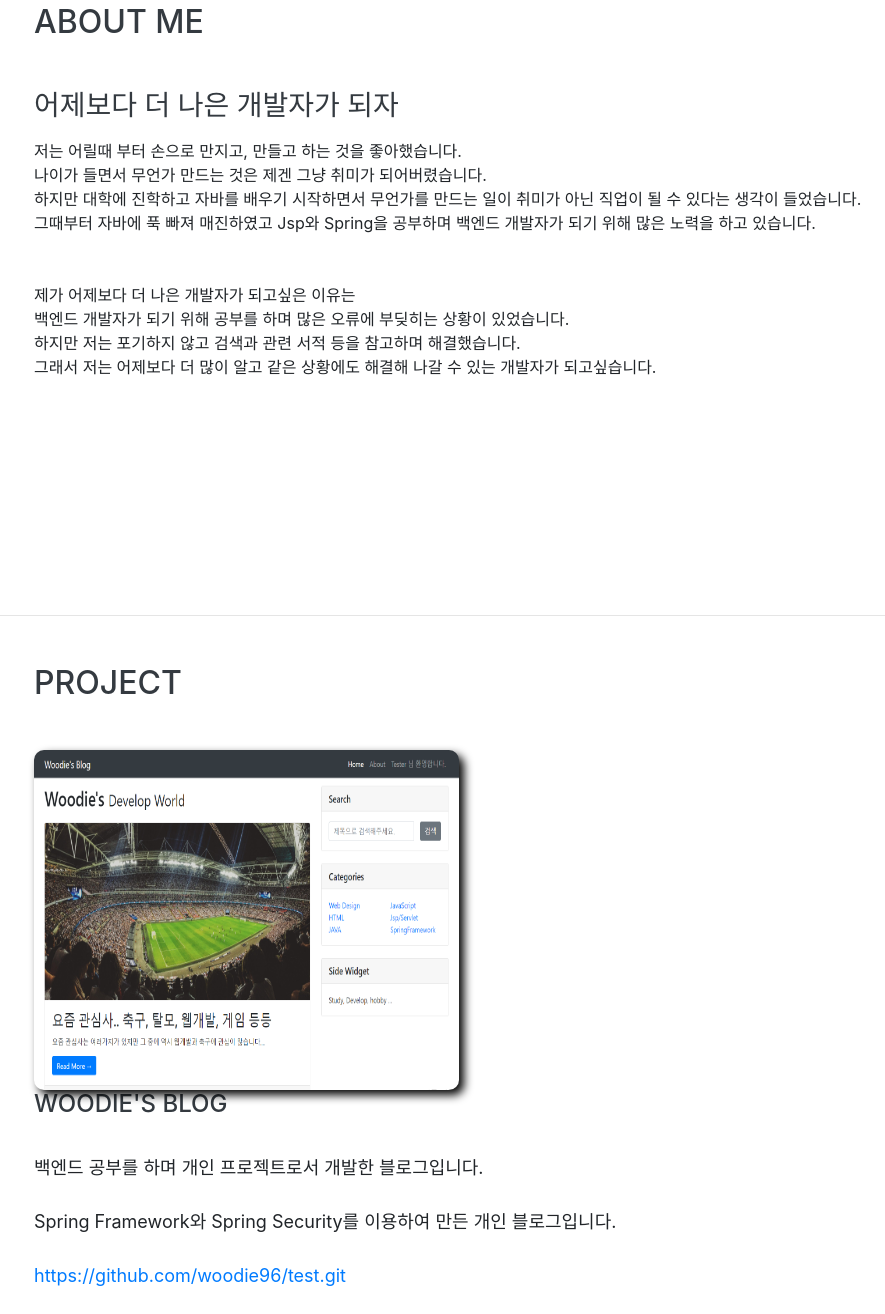
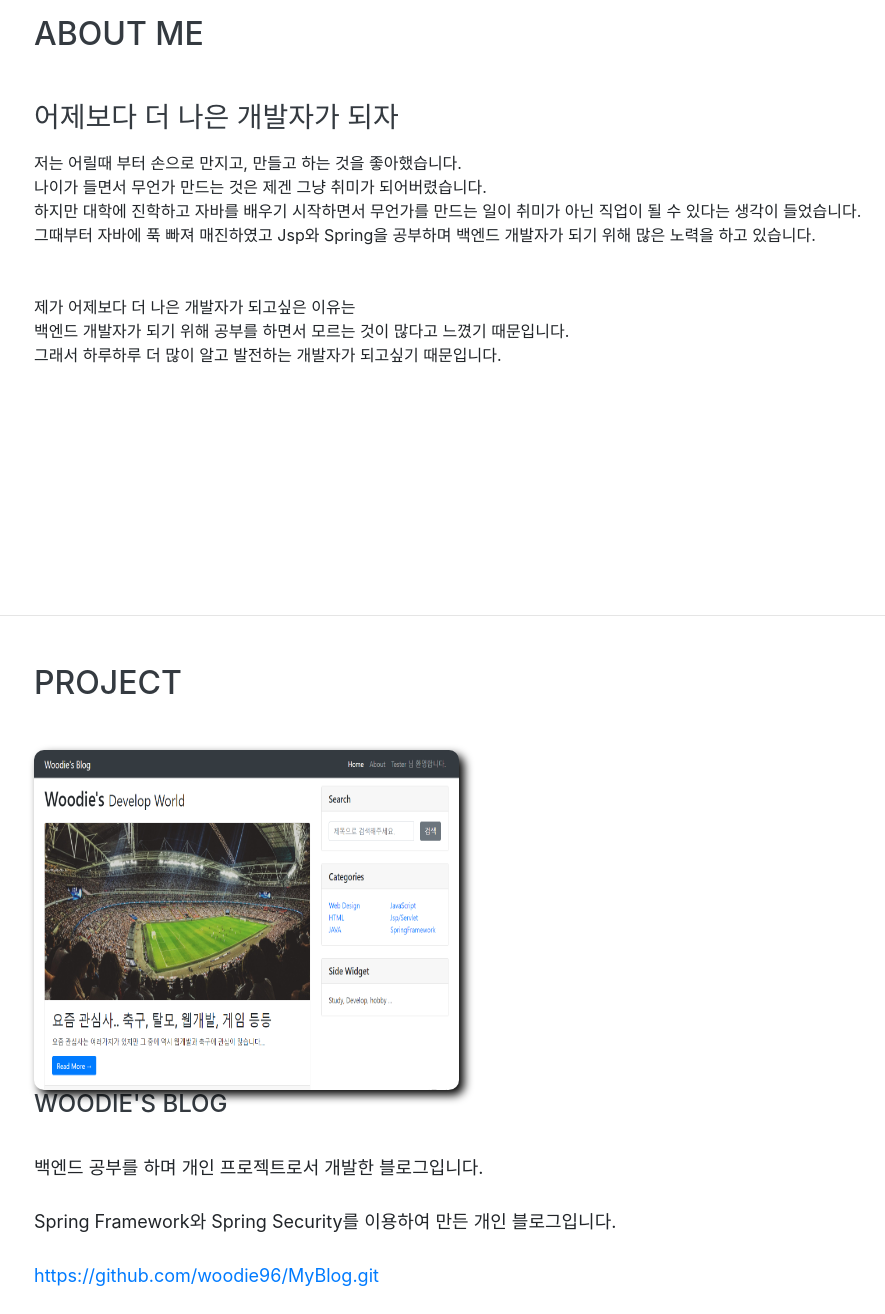
Before and after one commit to woodie96/Portfolio, a website with bundled scripts: page index.html in a window 1280 px wide. Shown: the part 986-2300 px from the top of the page, without its empty margins (286-1171 px from the left). Built offline with nearby package versions, Linux system fonts and the light colour scheme; a web font is replaced by a local one.

Commit message:
Update index.html

```diff
--- a/index.html
+++ b/index.html
@@ -84,9 +84,8 @@
             <br>
             <br>
             제가 어제보다 더 나은 개발자가 되고싶은 이유는<br>
-            백엔드 개발자가 되기 위해 공부를 하며 많은 오류에 부딪히는 상황이 있었습니다.<br>
-            하지만 저는 포기하지 않고 검색과 관련 서적 등을 참고하며 해결했습니다.<br>
-            그래서 저는 어제보다 더 많이 알고 같은 상황에도 해결해 나갈 수 있는 개발자가 되고싶습니다.
+            백엔드 개발자가 되기 위해 공부를 하면서 모르는 것이 많다고 느꼈기 때문입니다.<br>
+            그래서 하루하루 더 많이 알고 발전하는 개발자가 되고싶기 때문입니다.<br>
 
             </div>
 
@@ -114,7 +113,7 @@
 
             백엔드 공부를 하며 개인 프로젝트로서 개발한 블로그입니다.<br><br>
             Spring Framework와 Spring Security를 이용하여 만든 개인 블로그입니다. <br><br>
-            <a href="https://github.com/woodie96/test.git">https://github.com/woodie96/test.git</a>
+            <a href="https://github.com/woodie96/MyBlog.git">https://github.com/woodie96/MyBlog.git</a>
 
           </li>
 
@@ -148,7 +147,7 @@
          Email: erohwa@gmail.com<br><br>
          Phone: 010-7350-7468<br><br>
          <br><br>
-          <a href="#">
+          <a href="https://github.com/woodie96/MyBlog.git">
             <i class="fab fa-github"></i>
           </a>
           <a href="#">
```
